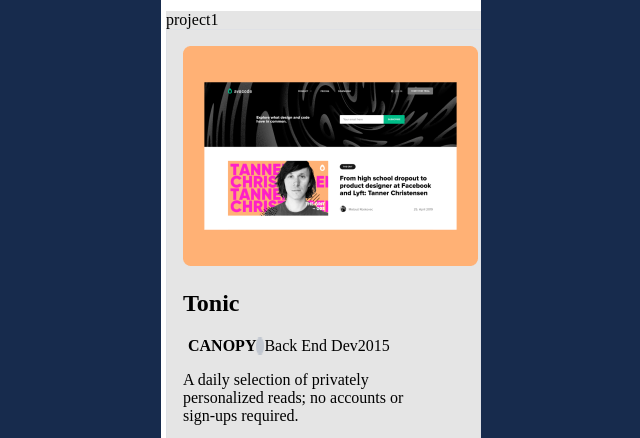
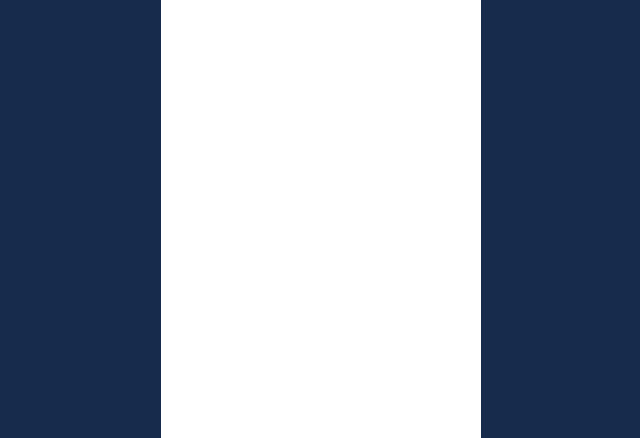
Before and after one commit to francis450/Mobile-First-Portfolio-Sneak-Peek, a website: page index.html in a window 1280 px wide. Shown: the part 491-929 px from the top of the page, without its empty margins (319-959 px from the left). Drawn offline with Linux system fonts and the light colour scheme.

Commit message:
Exclude the works section for now

```diff
--- a/index.html
+++ b/index.html
@@ -56,7 +56,7 @@
             </div>
         </section>
 
-        <section class="works">
+        <!-- <section class="works">
             project1
             <div class="card">
                 <img class="card-img" src="img/works/Tonic.png" alt="Project1">
@@ -80,7 +80,7 @@
 
                 <img class="card-button" src="img/works/Enabled.svg" alt="">
             </div>
-        </section>
+        </section> -->
 
     </div>
 </body>
```
